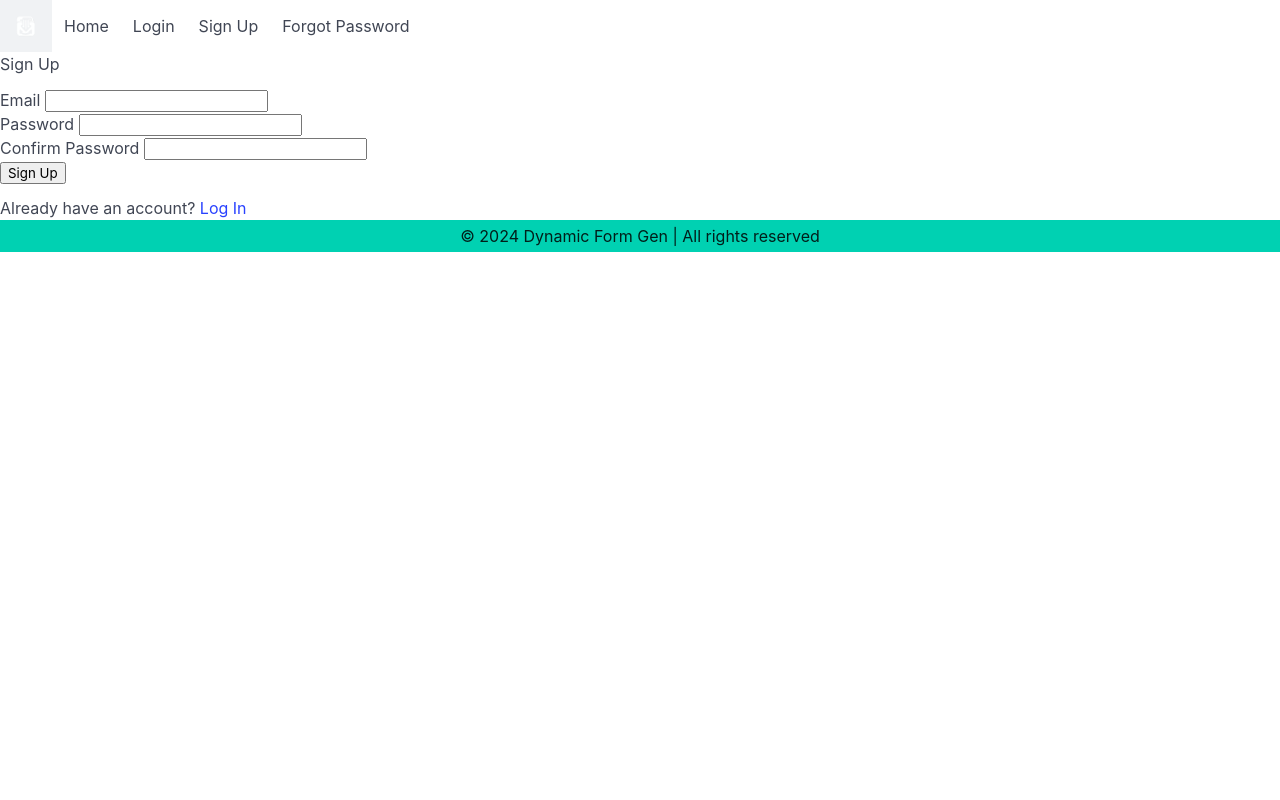
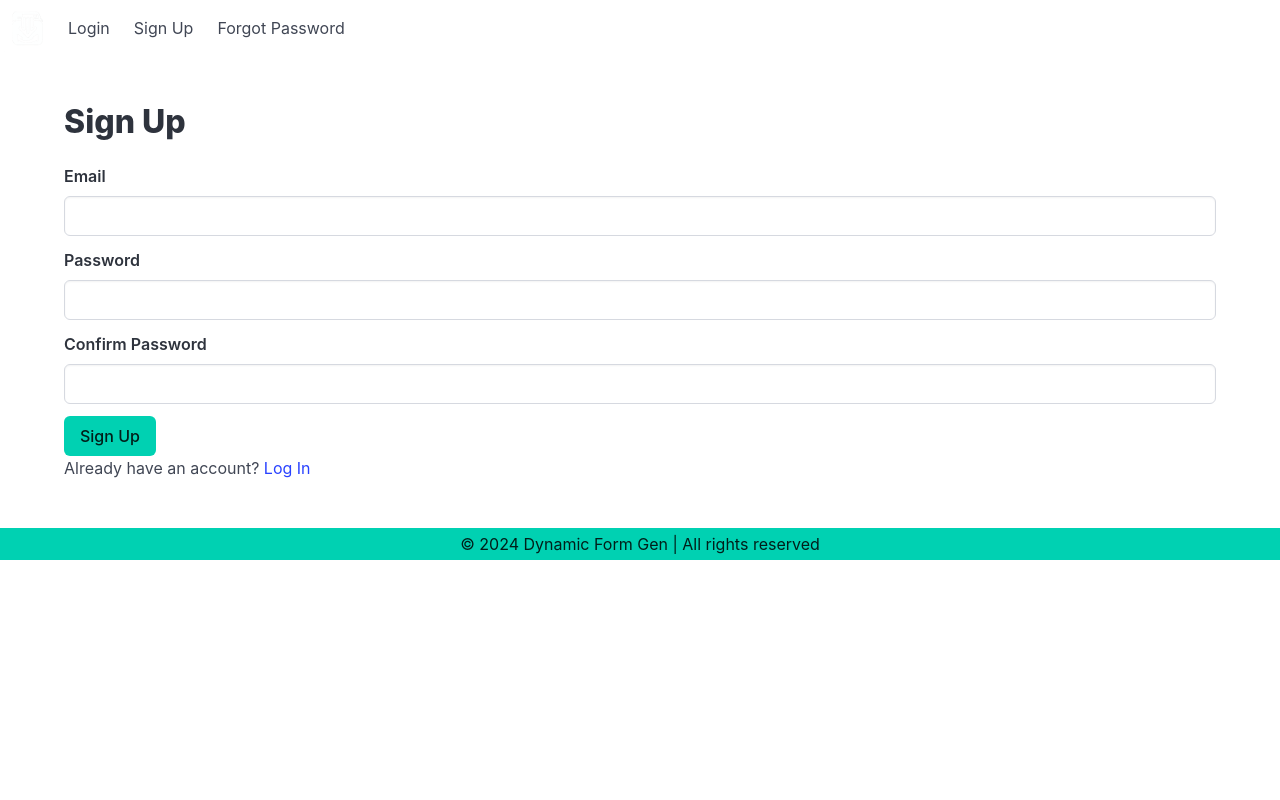
Before and after one commit to bandaralmuraykhi/docx_automate, a Flask app: page /signup in a window 1280 px wide. Run offline with Flask 3, Linux system fonts and the light colour scheme; some libraries are stand-ins or nearby versions.

Commit message:
Impoved css

```diff
--- a/templates/base.html
+++ b/templates/base.html
@@ -5,34 +5,18 @@
     <meta name="viewport" content="width=device-width, initial-scale=1.0">
     <title>{% block title %}Dynamic Form Gen{% endblock %}</title>
     <link rel="stylesheet" href="{{ url_for('static', filename='node_modules/bulma/css/bulma.min.css') }}">
-     <style>
-        html {
-            height: 100%;
-        }
-
-        body {
-            display: flex;
-            flex-direction: column;
-            min-height: 100%;
-        }
-
-        .content {
-            flex: 1;
-        }
-    </style>
   </head>
-  <body>
+  <body class="	is-justify-content-space-between">
+    <div>
         <!-- Navigation Bar -->
         <nav class="navbar">
-      <div class="navbar-brand">
-        <a class="navbar-item" href="{{ url_for('index') }}">
-            <img class="image " src="{{ url_for('static', filename='img/Designer.png') }}" alt="DFG Logi">
+          <a class="image is-48x48 m-1" href="{{ url_for('index') }}">
+            <figur>
+              <img class="reversible-image p-0" src="{{ url_for('static', filename='img/Designer.png') }}" alt="DFG Logi">
+            </figure>
           </a>
-      </div>
-
           <div id="navbarMenuHeroA" class="navbar-menu">
             <div class="navbar-start">
-          <a class="navbar-item" href="{{ url_for('index') }}">Home</a>
               {% if current_user.is_authenticated %}
                 <a class="navbar-item" href="{{ url_for('dashboard') }}">Dashboard</a>
                 <a class="navbar-item" href="{{ url_for('logout') }}">Logout</a>
@@ -50,12 +34,13 @@
 
         {% endblock %}
         <!-- footer -->
-    <div class="div has-background-primary has-text-primary-invert m-0 p-1">
+        <footer class="footer has-background-primary has-text-primary-invert m-0 p-1">
           <div class="content has-text-centered">
             &copy; 2024 Dynamic Form Gen | All rights reserved
           </div>
-    </div>
+        </footer>
 
         <script src="{{ url_for('static', filename='node_modules/bulma/bulma.js') }}"></script>
+      </div>
   </body>
 </html>
--- a/templates/signup.html
+++ b/templates/signup.html
@@ -1,33 +1,56 @@
 {% extends 'base.html' %}
 
-{% block title %}Sign Up{% endblock %}
+{% block title %}Sign Up{% endblock %} {% block
+content %}
 
-{% block content %}
-    <h1 class="mb-3">Sign Up</h1>
-    {% with messages = get_flashed_messages() %}
-        {% if messages %}
-            <div class="alert alert-info" role="alert">
-                {% for message in messages %}
-                    {{ message }}<br>
-                {% endfor %}
-            </div>
+<section class="section">
+  <div class="container">
+    <h1 class="title">Sign Up</h1>
+    {% with messages = get_flashed_messages() %} {% if messages %}
+    <article class="message is-info">
+      <div class="message-body">
+        {% for message in messages %}
+        <p>{{ message }}</p>
+        {% endfor %}
+      </div>
+    </article>
+    {% endif %} {% endwith %}
+    <form method="POST" action="{{ url_for('signup') }}">
+      {{ form.hidden_tag() }}
+      <div class="field">
+        {{ form.email.label(class="label") }} {{ form.email(class="input") }} {%
+        if form.email.errors %}
+        <div class="help is-danger">
+          {% for error in form.email.errors %}
+          <p>{{ error }}</p>
+          {% endfor %}
+        </div>
         {% endif %}
-    {% endwith %}
-    <form method="POST" action="{{ url_for('signup') }}" class="mb-3">
-        {{ form.hidden_tag() }}
-        <div class="form-group">
-            {{ form.email.label(class="form-label") }}
-            {{ form.email(class="form-control") }}
+      </div>
+      <div class="field">
+        {{ form.password.label(class="label") }} {{ form.password(class="input")
+        }} {% if form.password.errors %}
+        <div class="help is-danger">
+          {% for error in form.password.errors %}
+          <p>{{ error }}</p>
+          {% endfor %}
         </div>
-        <div class="form-group">
-            {{ form.password.label(class="form-label") }}
-            {{ form.password(class="form-control") }}
+        {% endif %}
+      </div>
+      <div class="field">
+        {{ form.confirm_password.label(class="label") }} {{
+        form.confirm_password(class="input") }} {% if
+        form.confirm_password.errors %}
+        <div class="help is-danger">
+          {% for error in form.confirm_password.errors %}
+          <p>{{ error }}</p>
+          {% endfor %}
         </div>
-        <div class="form-group">
-            {{ form.confirm_password.label(class="form-label") }}
-            {{ form.confirm_password(class="form-control") }}
-        </div>
-        {{ form.submit(class="btn btn-primary") }}
+        {% endif %}
+      </div>
+      {{ form.submit(class="button is-primary") }}
     </form>
     <p>Already have an account? <a href="{{ url_for('login') }}">Log In</a></p>
+  </div>
+</section>
 {% endblock %}
```
Lines whose indentation alone changed are shown as unchanged.
